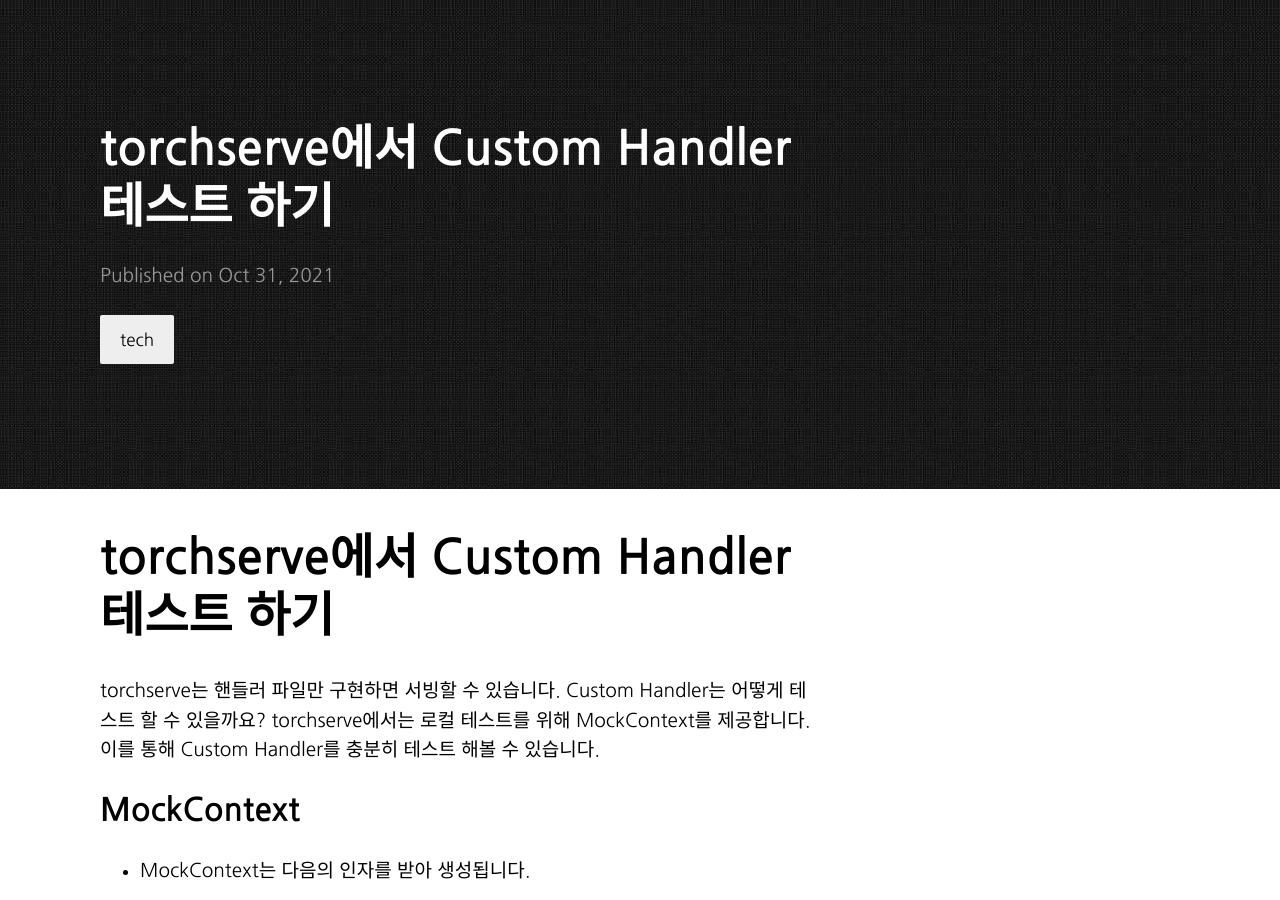
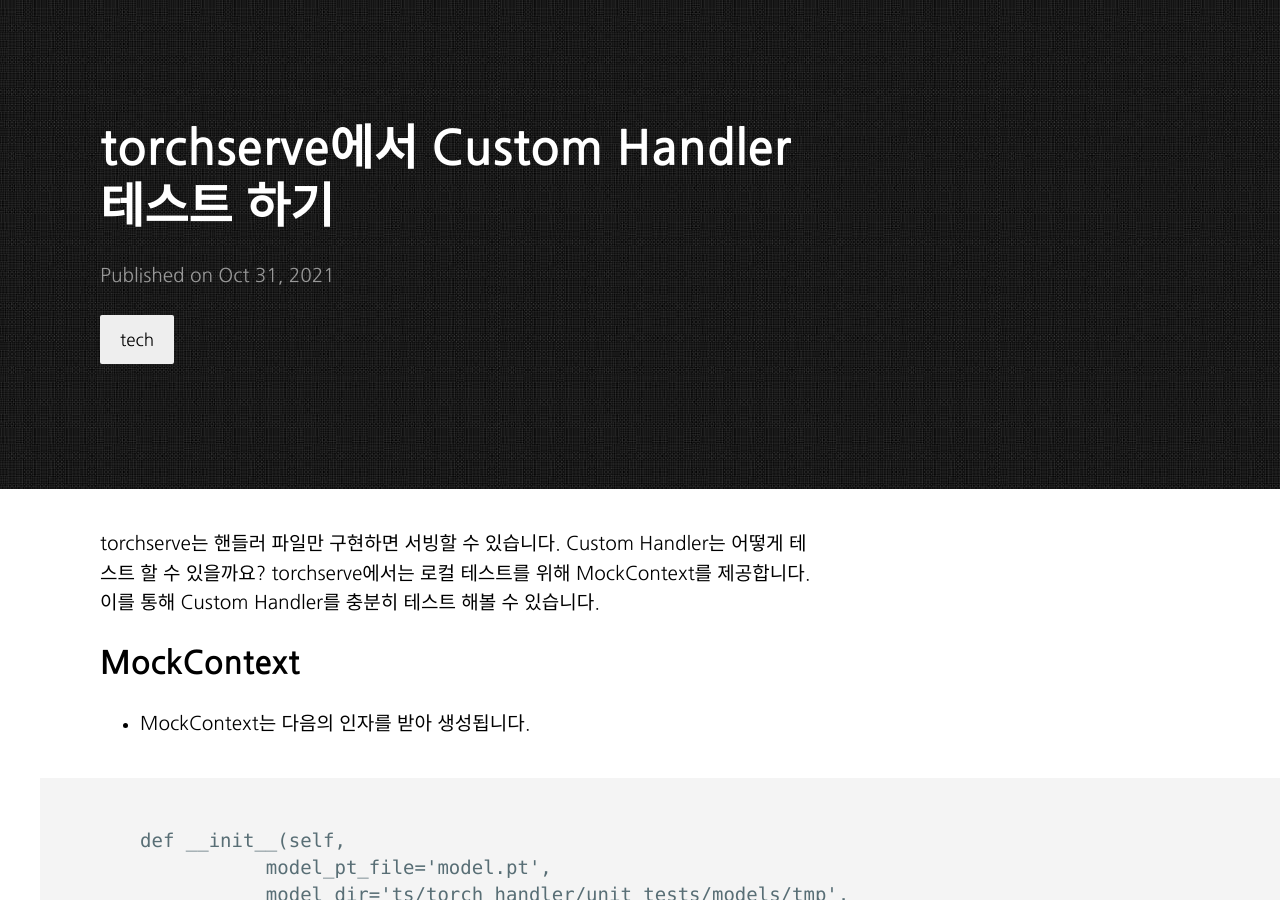
Before and after one commit to skydice/skydice.github.io, a Jekyll site: the page built from _posts/2021-10-31-torchserve에서-Custom-Handler-테스트-하기.markdown, in a window 1280 px wide and 900 px high. Built offline with Jekyll 4.4.1, drawn with Linux system fonts in a browser that asks for light colours.

Commit message:
Update 2021-10-31-torchserve에서-Custom-Handler-테스트-하기.markdown

```diff
--- a/_posts/2021-10-31-torchserve에서-Custom-Handler-테스트-하기.markdown
+++ b/_posts/2021-10-31-torchserve에서-Custom-Handler-테스트-하기.markdown
@@ -4,7 +4,6 @@ title:  "torchserve에서 Custom Handler 테스트 하기"
 date:   2021-10-31 18:00:00 +0900
 categories: tech
 ---
-# torchserve에서 Custom Handler 테스트 하기
 torchserve는 핸들러 파일만 구현하면 서빙할 수 있습니다. Custom Handler는 어떻게 테스트 할 수 있을까요? torchserve에서는 로컬 테스트를 위해 MockContext를 제공합니다. 이를 통해 Custom Handler를 충분히 테스트 해볼 수 있습니다.
 
 ## MockContext
```
